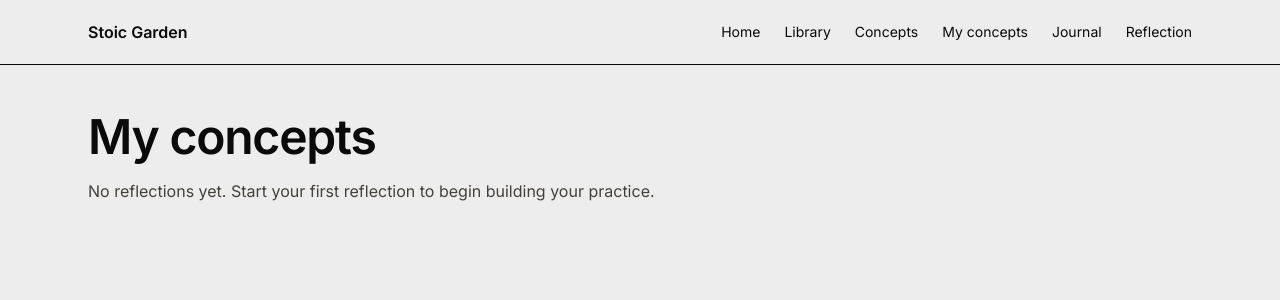
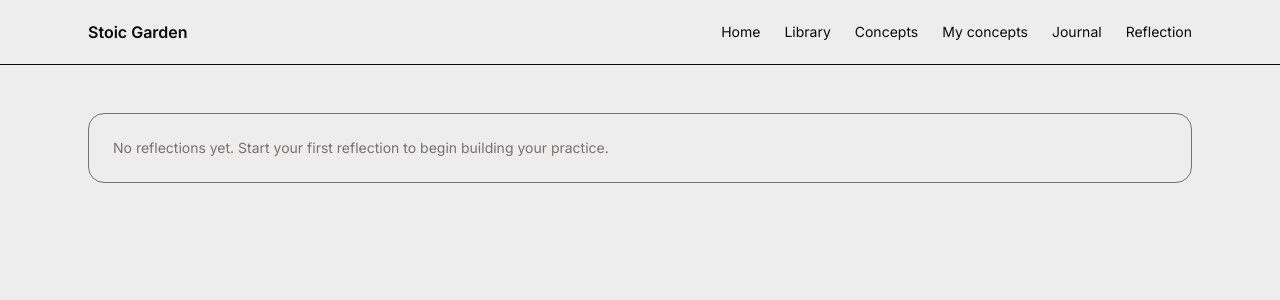
Before and after one commit to ketrinFox5/stoic-garden, a Next.js app: page /my-concepts in a window 1280 px wide. Shown: the top 300 px of the page. Built offline with nearby package versions, Linux system fonts and the light colour scheme.

Commit message:
refactoring

```diff
--- a/app/my-concepts/[slug]/page.tsx
+++ b/app/my-concepts/[slug]/page.tsx
@@ -12,7 +12,6 @@ import {
 from "@/lib/services/journal-analytics"
 import { ConceptSlug } from '@/types/concept-slug'
 import { JournalEntryCard } from '@/components/journal/journal-entry-card'
-import { Text } from "@/components/typography/text"
 import { Heading } from '@/components/typography/heading'
 
 export default function MyConceptPage() {
@@ -31,19 +30,21 @@ export default function MyConceptPage() {
       slug
     )
 
+     if (reflections.length === 0) {
+    return (
+      <div className="rounded-2xl border p-6 text-sm text-stone-500">
+        No reflections yet.
+                Explore this concept
+                through future prompts.
+      </div>
+    )
+  }
+
   return (
     <div className="space-y-4">
         <Heading>
             {slug}
         </Heading>
-        {reflections.length === 0 &&
-            <Text>
-                No reflections yet.
-
-                Explore this concept
-                through future prompts.
-        </Text>
-        }
       {
         reflections.map(entry => (
             <JournalEntryCard
--- a/app/my-concepts/page.tsx
+++ b/app/my-concepts/page.tsx
@@ -7,7 +7,6 @@ import {
   getConceptStats,
 }
 from "@/lib/services/journal-analytics"
-import {Text } from "@/components/typography/text"
 import { Heading } from '@/components/typography/heading'
 import { ConceptStatCard } from '@/components/concepts/concept-stat-card'
 
@@ -18,23 +17,20 @@ export default function MyConceptsPage() {
   const stats =
     getConceptStats(entries)
 
+     if (stats.length === 0) {
+    return (
+      <div className="rounded-2xl border p-6 text-sm text-stone-500">
+       No reflections yet.
+                Start your first reflection
+                to begin building your practice.
+      </div>
+    )
+  }
+
   return (
     <div className="space-y-4">
-       {/* {stats.length === 0 &&
-        <Text>
-            No reflections yet.
-
-            Start your first reflection
-            to begin building your practice.
-        </Text>} */}
         <Heading>My concepts</Heading>
-        {stats.length === 0 ?
-            <Text>
-                No reflections yet.
-
-                Start your first reflection
-                to begin building your practice.
-            </Text> :
+        {
             stats.map(record =>
                 <ConceptStatCard stat={record} key={crypto.randomUUID()}/>
             )
```
